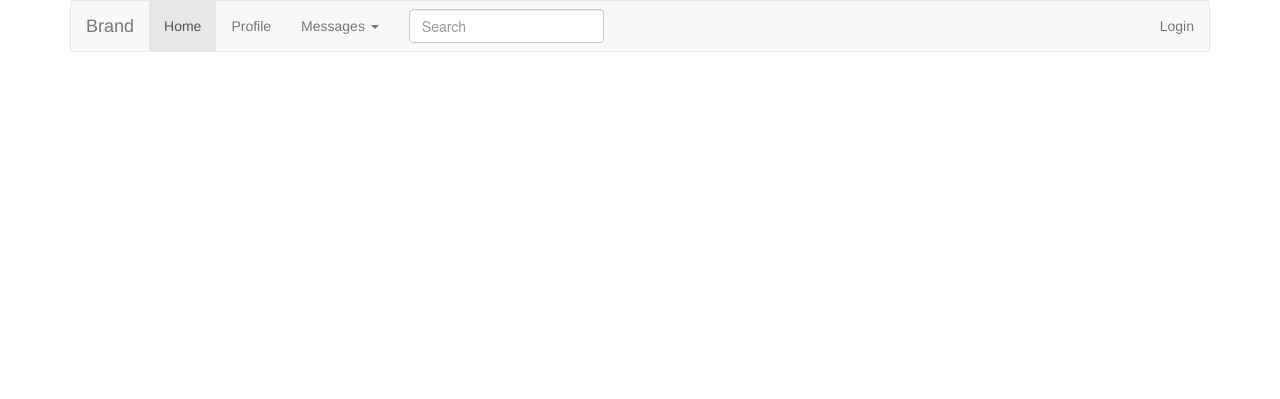
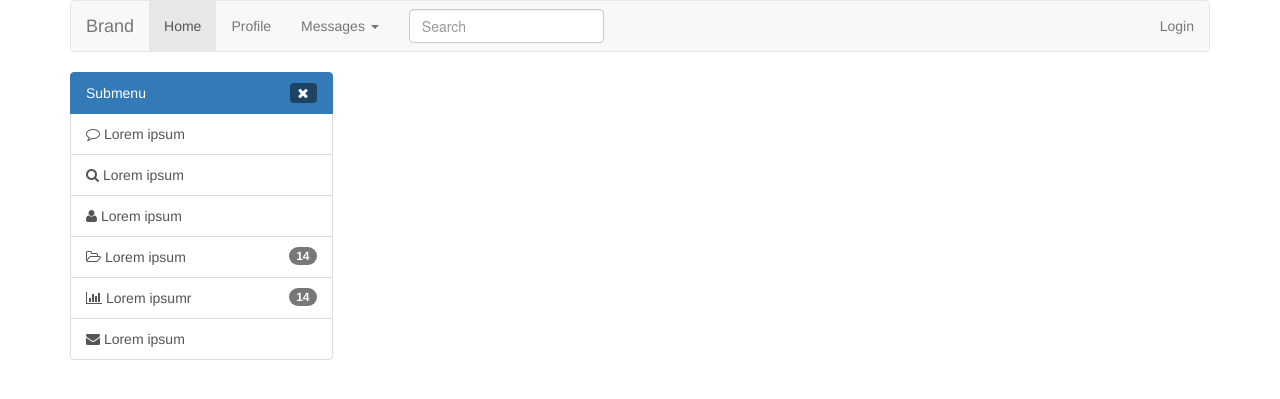
Before and after one commit to ejoinel/MonBacho, a Django app: page /exam_list in a window 1280 px wide. Shown: the top 399 px of the page. Run offline with Django 3.2, Linux system fonts and the light colour scheme; data that the repository does not hold is empty; parts of the project's set-up code (start-up, migrations or seed data) failed here and were passed over; some libraries are stand-ins or nearby versions.

Commit message:
restructuration des templates
restructuration des templates

```diff
--- a/MonBacho/templates/internal/__l_left_sidebar.html
+++ b/MonBacho/templates/internal/__l_left_sidebar.html
@@ -1,12 +1,15 @@
 {% extends "internal/__base.html" %}
 
-{% block content %}
+{% block body_block %}
     <div class="row">
-        <div class="span3">{# this is now 25% of the page #}
+        <div class="span4">{# this is now 25% of the page #}
             {% block side_col %}{% endblock %}
         </div>
-        <div class="span9">{# this is now 75% of the page #}
+        <div class="span8">{# this is now 75% of the page #}
             {% block main_col %}{% endblock %}
         </div>
     </div>
+    <div class="row">
+        {% block list_pagination %}{% endblock %}
+    </div>
 {% endblock %}
--- /dev/null
+++ b/MonBacho/templates/left_sidebar.html
@@ -0,0 +1,33 @@
+<div class="col-sm-4 col-md-3 sidebar">
+    <div class="mini-submenu">
+        <span class="icon-bar"></span>
+        <span class="icon-bar"></span>
+        <span class="icon-bar"></span>
+    </div>
+    <div class="list-group">
+        <span href="#" class="list-group-item active">
+            Submenu
+            <span class="pull-right" id="slide-submenu">
+                <i class="fa fa-times"></i>
+            </span>
+        </span>
+        <a href="#" class="list-group-item">
+            <i class="fa fa-comment-o"></i> Lorem ipsum
+        </a>
+        <a href="#" class="list-group-item">
+            <i class="fa fa-search"></i> Lorem ipsum
+        </a>
+        <a href="#" class="list-group-item">
+            <i class="fa fa-user"></i> Lorem ipsum
+        </a>
+        <a href="#" class="list-group-item">
+            <i class="fa fa-folder-open-o"></i> Lorem ipsum <span class="badge">14</span>
+        </a>
+        <a href="#" class="list-group-item">
+            <i class="fa fa-bar-chart-o"></i> Lorem ipsumr <span class="badge">14</span>
+        </a>
+        <a href="#" class="list-group-item">
+            <i class="fa fa-envelope"></i> Lorem ipsum
+        </a>
+    </div>
+</div>
```
Also changed, not shown: MonBacho/templates/exam_list.html (+13 -12 lines), MonBacho/static/js/style_script.js (line endings or trailing spaces).
